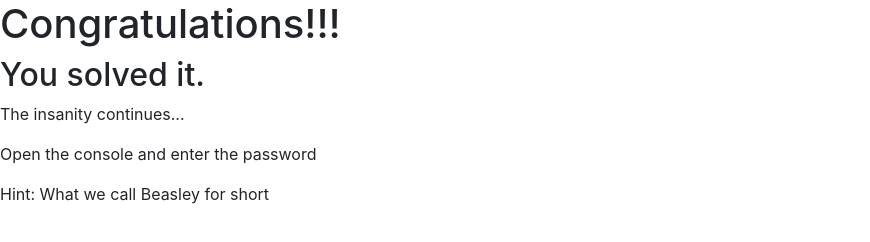
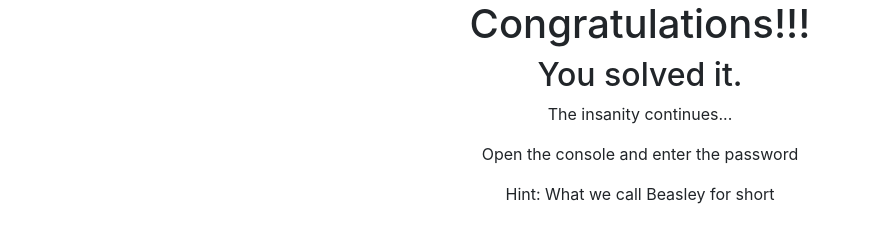
Before and after one commit to tpwidman/tpwidman.github.io, a plain HTML site: page index.html in a window 1280 px wide. Shown: the whole page, without its empty margins (0-870 px from the left). Drawn offline with nearby package versions, Linux system fonts and the light colour scheme.

Commit message:
Update index.html

```diff
--- a/index.html
+++ b/index.html
@@ -4,13 +4,24 @@
 <meta charset="UTF-8">
 <title>Nice Job Maggie!!!</title>
     <link rel="stylesheet" href="https://cdnjs.cloudflare.com/ajax/libs/twitter-bootstrap/4.3.1/css/bootstrap.min.css">
+    <style type="text/css">
+         .text-center:{
+             text-align:center;
+         }
+    </style>
 </head>
 <body>
-<h1>Congratulations!!!</h1>
-<h2>You solved it.</h2>
-<p>The insanity continues...</p>
-<p>Open the console and enter the password</p>
-<p>Hint: What we call Beasley for short</p>
+    <div class="row text-center">
+        <div class="container">
+            <h1>Congratulations!!!</h1>
+            <h2>You solved it.</h2>
+            <p>The insanity continues...</p>
+            <p>Open the console and enter the password</p>
+            <blockquote>
+                <p>Hint: What we call Beasley for short</p>
+            </blockquote>
+        </div>
+    </div>
 </body>
 <script type="text/javascript">
     const boogie = Boogie = `Correct! Great, now ask a semi-sentient friend for the next clue.`;
```
